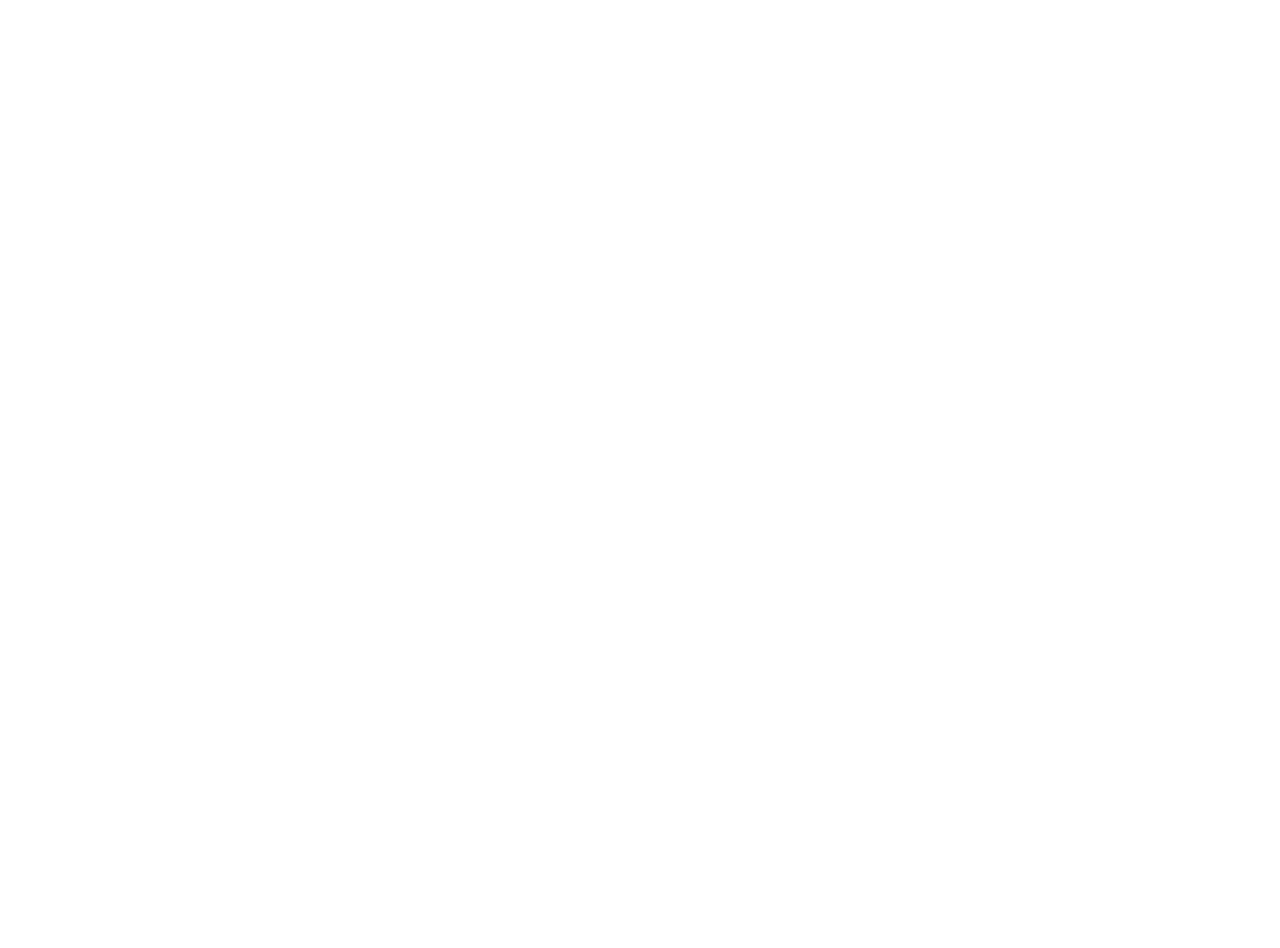
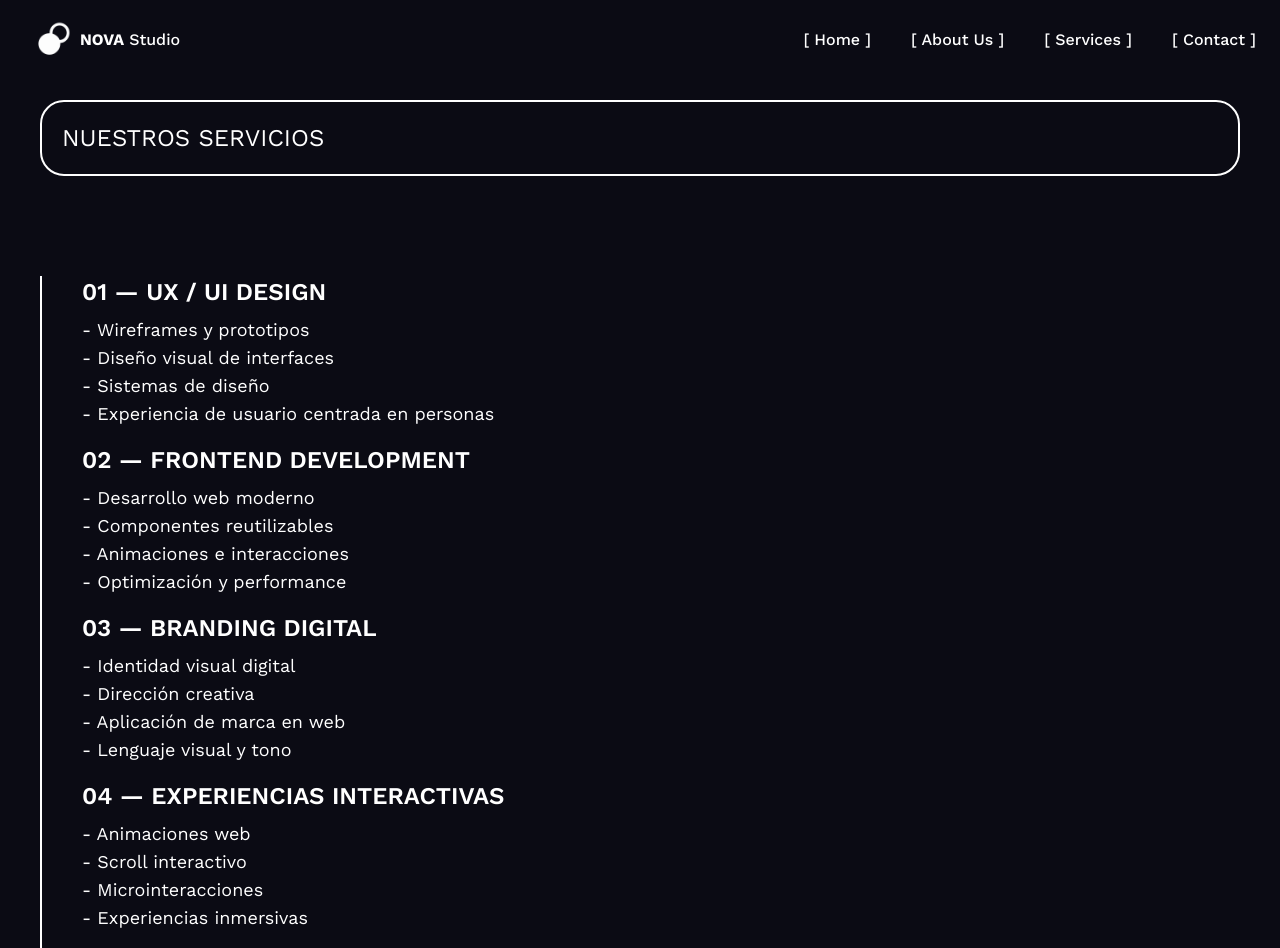
Before and after one commit to NicoleGluj/nova_studio_frontend, a React (Vite) app: page /services in a window 1280 px wide. Before the commit this address had no page. Shown: the top 948 px of the page. Before the commit the page ends 800 px from the top, so only its background shows below. Built offline with nearby package versions, Linux system fonts and the light colour scheme.

Commit message:
add: Services content

```diff
--- a/src/components/Header.jsx
+++ b/src/components/Header.jsx
@@ -56,7 +56,7 @@
         <nav className="hidden  items-center gap-10 text-white font-medium md:flex">
           <Link to={"/"}>[ Home ]</Link>
           <Link to={"/aboutUs"}>[ About Us ]</Link>
-          <Link to={"/"}>[ Services ]</Link>
+          <Link to={"/services"}>[ Services ]</Link>
           <Link to={"/"}>[ Contact ]</Link>
         </nav>
 
@@ -106,7 +106,7 @@
             <nav className="flex flex-col gap-1 p-4 border-b border-gray-400">
               <Link to={"/"}> Home </Link>
               <Link to={"/aboutUs"}> About Us </Link>
-              <Link to={"/"}> Services </Link>
+              <Link to={"/services"}> Services </Link>
               <Link to={"/"}> Contact </Link>
             </nav>
           </aside>
--- a/src/index.css
+++ b/src/index.css
@@ -2,4 +2,5 @@
 
 * {
   font-family: "Work Sans", sans-serif;
+
 }
--- a/src/pages/AbooutUs.jsx
+++ b/src/pages/AbooutUs.jsx
@@ -31,7 +31,7 @@
             <div className="w-20 h-px bg-white"> </div>
           </div>
         </section>
-        <section className="flex flex-col bg-[#0B0B14] px-10 border  border-b-white">
+        <section className="flex flex-col bg-[#0B0B14] px-10 border-b  border-b-white">
           <h2 className="text-3xl md:text-4xl lg:text-5xl 2xl:text-6xl leading-tight text-white mt-15 font-light italic">
             Que nos <span className="font-medium">diferencia</span>
           </h2>
--- a/src/pages/Home.jsx
+++ b/src/pages/Home.jsx
@@ -65,7 +65,7 @@
             <div className="flex flex-col md:flex-row gap-5 mt-3">
               <Link
                 className="py-2 px-8 rounded-3xl border-2 font-medium 2xl:text-xl"
-                to={"/"}>Ver proyectos </Link>
+                to={"/services"}>Nuestros servicios </Link>
               <Link
                 className=" py-2 px-8 rounded-3xl border-2 font-medium 2xl:text-xl"
                 to={"/"}>Trabajemos juntos</Link>
--- /dev/null
+++ b/src/pages/Services.jsx
@@ -0,0 +1,76 @@
+import { Link } from "react-router-dom"
+import { Header } from "../components/Header"
+
+export const Services = () => {
+  return (
+    <>
+      <Header />
+      <section className="bg-[#0B0B14] h-screen ">
+        <section className="py-25 px-10">
+          <h2 className="text-white py-5 px-5 text-2xl border-2 w-full rounded-3xl font-regular uppercase">Nuestros servicios</h2>
+        </section>
+
+        <section className="bg-[#0B0B14] px-10 gap-10  items-stretch text-white ">
+          <div className=" gap-4 flex flex-col border-l-2 border-l-white px-10">
+            <div>
+              <h2 className="text-xl sm:text-2xl font-semibold ">
+                01 — UX / UI DESIGN
+              </h2>
+              <p className="mt-2 text-sm sm:text-lg">
+                - Wireframes y prototipos <br />
+                - Diseño visual de interfaces <br />
+                - Sistemas de diseño <br />
+                - Experiencia de usuario centrada en personas
+              </p>
+            </div>
+            <div>
+              <h2 className="text-xl sm:text-2xl font-semibold">
+                02 — FRONTEND DEVELOPMENT
+              </h2>
+              <p className="mt-2 text-sm sm:text-lg">
+                - Desarrollo web moderno<br />
+                - Componentes reutilizables<br />
+                - Animaciones e interacciones<br />
+                - Optimización y performance
+              </p>
+            </div>
+            <div>
+              <h2 className="text-xl sm:text-2xl font-semibold ">
+                03 — BRANDING DIGITAL
+              </h2>
+              <p className="mt-2 text-sm sm:text-lg">
+                - Identidad visual digital <br />
+                - Dirección creativa <br />
+                - Aplicación de marca en web <br />
+                - Lenguaje visual y tono
+              </p>
+            </div>
+            <div>
+              <h2 className="text-xl sm:text-2xl font-semibold ">
+                04 — EXPERIENCIAS INTERACTIVAS
+              </h2>
+              <p className="mt-2 text-sm sm:text-lg">
+                - Animaciones web <br />
+                - Scroll interactivo <br />
+                - Microinteracciones <br />
+                - Experiencias inmersivas
+              </p>
+            </div>
+            <div>
+              <h2 className="text-xl sm:text-2xl font-semibold ">
+                05 — OPTIMIZACIÓN & EVOLUCIÓN
+              </h2>
+              <p className="mt-2 text-sm sm:text-lg">
+                - Mejora de performance <br />
+                - Ajustes UX/UI <br />
+                - Optimización visual <br />
+                - Evolución de productos digitales
+              </p>
+            </div>
+          </div>
+        </section>
+
+      </section >
+    </>
+  )
+}
--- a/src/routes/RouterApp.jsx
+++ b/src/routes/RouterApp.jsx
@@ -1,6 +1,7 @@
 import { BrowserRouter, Route, Routes } from "react-router-dom"
 import { Home } from "../pages/Home"
 import { AboutUs } from "../pages/AbooutUs"
+import { Services } from "../pages/Services"
 
 export const RouterApp = () => {
   return (
@@ -8,6 +9,7 @@
       <Routes>
         <Route path="/" element={<Home />} />
         <Route path="/aboutUs" element={<AboutUs />} />
+        <Route path="/services" element={<Services />} />
       </Routes>
     </BrowserRouter>
   )
```
Also changed, not shown: src/components/Footer.jsx (added).
